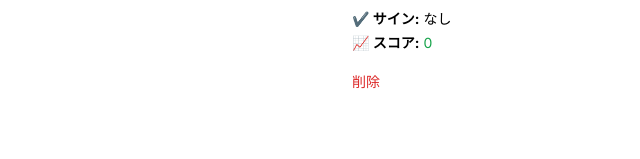
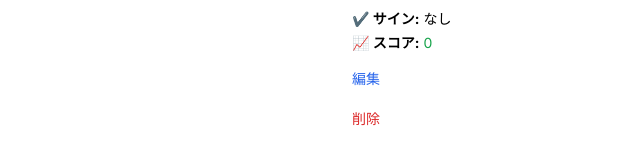
Before and after one commit to igara4/health-sign, a Next.js app: page /conditions/1/dailyLogDetail in a window 1280 px wide. Shown: the part 212-371 px from the top of the page, without its empty margins (0-640 px from the left). Built offline with nearby package versions, Linux system fonts and the light colour scheme; no server answers; the database is empty.

Commit message:
dailyLogDetail/page.tsxに編集ボタンを追加

```diff
--- a/app/conditions/[id]/dailyLogDetail/page.tsx
+++ b/app/conditions/[id]/dailyLogDetail/page.tsx
@@ -2,6 +2,7 @@ import { deleteLog } from "@/app/actions/deleteLog"
 import { Button } from "@/components/ui/button"
 import { formatToJST } from "@/lib/utils"
 import { createClient } from "@/utils/supabase/server"
+import Link from "next/link"
 
 export default async function DailyLogDetailPage({ params }: { params: { id: string } }) {
     const supabase = await createClient()
@@ -55,6 +56,12 @@ export default async function DailyLogDetailPage({ params }: { params: { id: str
                     {score}
                 </span>
             </div>
+            <Link
+                href={`/conditions/${params.id}/edit`}
+                className="text-blue-600 text-sm hover:underline mr-4 inline-block mt-4"
+            >
+                編集
+            </Link>
             <form action={deleteLog.bind(null,params.id)} className="mt-4">
             <button type="submit" className="text-red-600 text-sm hover:underline">
                 削除
```
